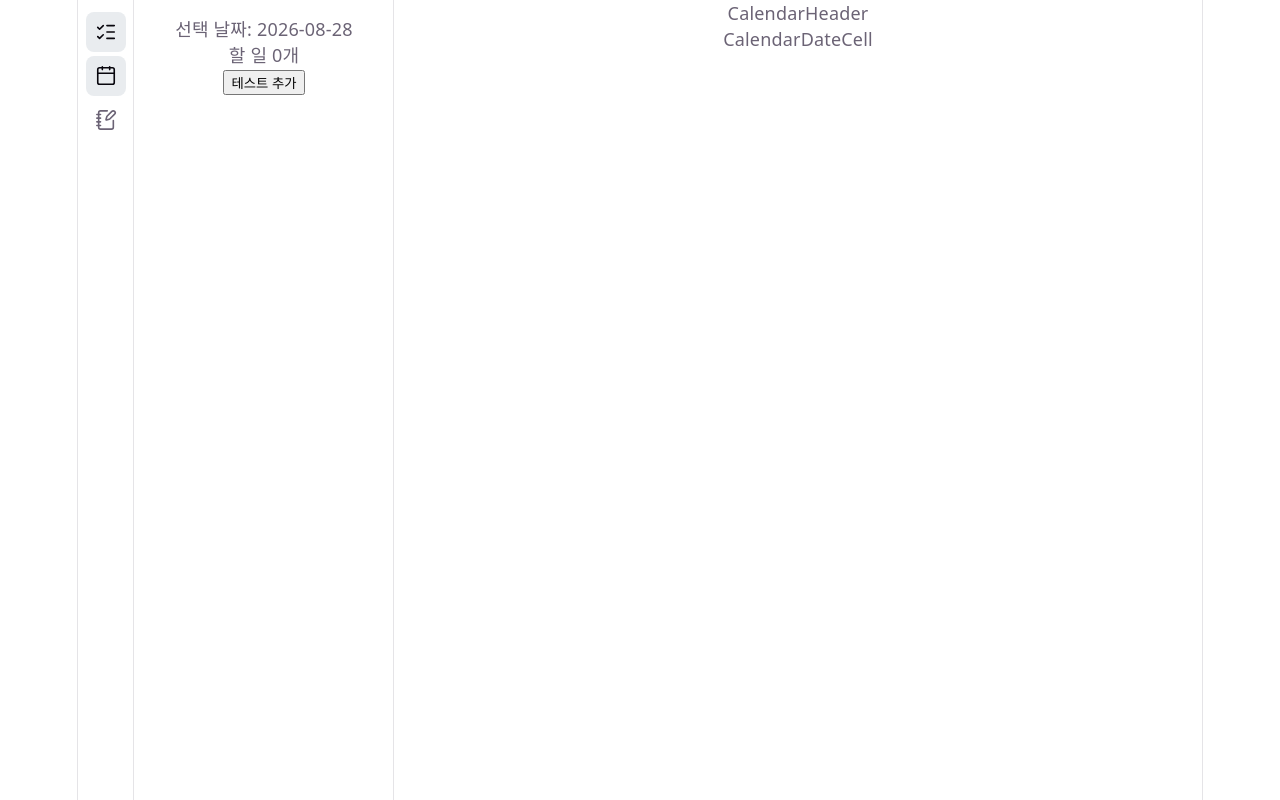
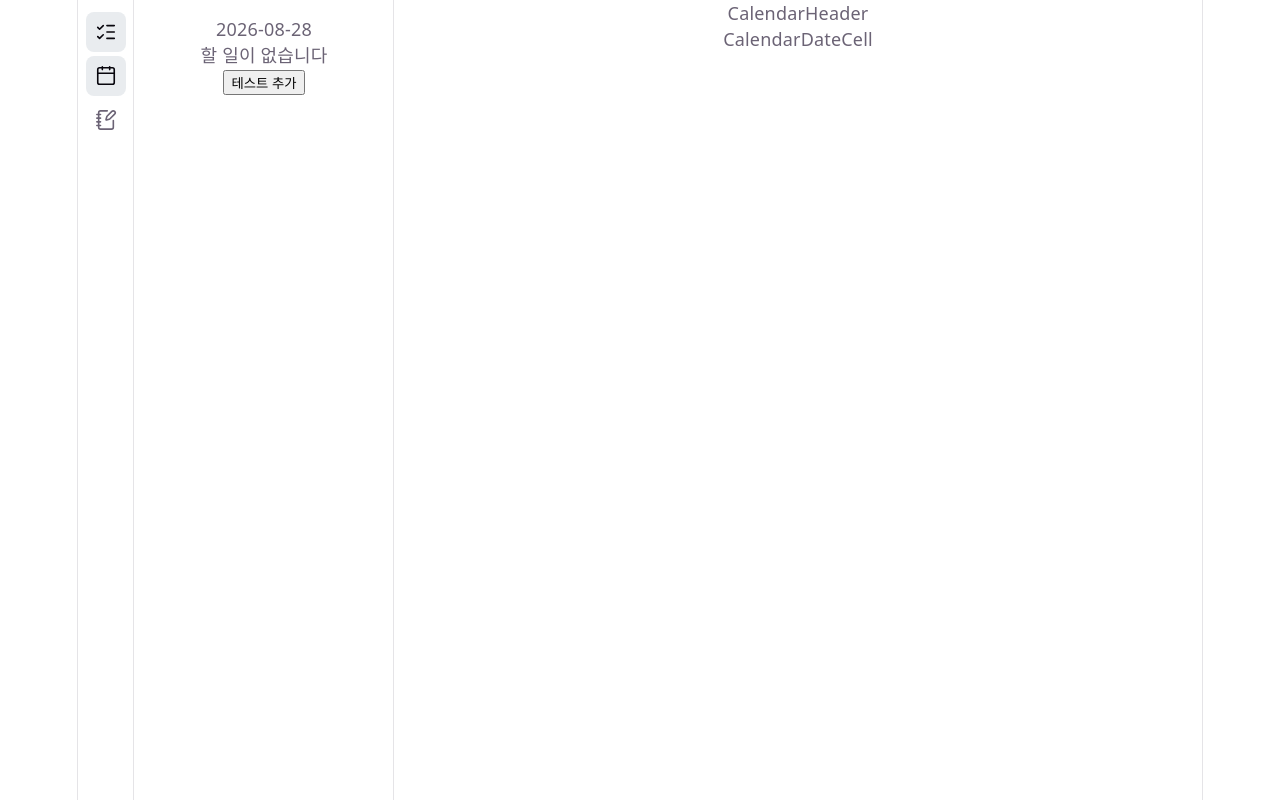
Before and after one commit to HongJeongMin0214/TodoLog, a React (Vite) app: page / in a window 1280 px wide. Built offline with nearby package versions, Linux system fonts and the light colour scheme.

Commit message:
feat: TodoList를 props 기반으로 전환하고 데이터 연결

```diff
--- a/src/components/TodoDrawer/TodoDrawer.tsx
+++ b/src/components/TodoDrawer/TodoDrawer.tsx
@@ -2,14 +2,15 @@ import { useState } from 'react'
 import './TodoDrawer.css'
 import useTodos from '../../hooks/useTodos'
 import { todayKey } from '../../lib/date'
+import TodoList from './TodoList'
 
 interface TodoDrawerProps {
   isOpen: boolean
 }
 
 function TodoDrawer({ isOpen }: TodoDrawerProps) {
-  const [selectedDate] = useState<string>(() => todayKey()) // 페이지가 처음 렌더링될 때 오늘 날짜를 선택된 날짜로 초기화 (setter는 8단계에서 되살림)
-  const { getTodos, addTodo } = useTodos()
+  const [selectedDate] = useState<string>(() => todayKey())
+  const { getTodos, addTodo, toggleTodo, removeTodo } = useTodos()
 
   const todos = getTodos(selectedDate)
 
@@ -19,9 +20,14 @@ function TodoDrawer({ isOpen }: TodoDrawerProps) {
       aria-hidden={!isOpen}
     >
       <div className="todo-drawer__inner">
-        {/* 임시 확인용 — 다음 단계에서 TodoList/MiniCalendar로 교체 */}
-        <p>선택 날짜: {selectedDate}</p>
-        <p>할 일 {todos.length}개</p>
+        <p className="todo-drawer__date">{selectedDate}</p>
+
+        <TodoList
+          todos={todos}
+          onToggle={(id) => toggleTodo(selectedDate, id)}
+          onRemove={(id) => removeTodo(selectedDate, id)}
+        />
+
         {/* 즉시 실행되는 것을 막기 위해 반드시 앞에 () =>를 붙여서 클릭 대기 상태로 포장 */}
         <button type="button" onClick={() => addTodo(selectedDate, '테스트 할 일')}>
           테스트 추가
--- a/src/components/TodoDrawer/TodoItem.tsx
+++ b/src/components/TodoDrawer/TodoItem.tsx
@@ -1,5 +1,29 @@
-function TodoItem() {
-  return <li className="todo-item">TodoItem</li>
+import type { Todo } from '../../types/todo'
+
+interface TodoItemProps {
+  todo: Todo
+  onToggle: (id: string) => void
+  onRemove: (id: string) => void
+}
+
+function TodoItem({ todo, onToggle, onRemove }: TodoItemProps) {
+  return (
+    <li className="todo-item">
+      <label>
+        <input
+          type="checkbox"
+          checked={todo.done}
+          onChange={() => onToggle(todo.id)}
+        />
+        <span className={todo.done ? 'todo-item__text--done' : 'todo-item__text'}>
+          {todo.text}
+        </span>
+      </label>
+      <button type="button" onClick={() => onRemove(todo.id)} aria-label="삭제">
+        ×
+      </button>
+    </li>
+  )
 }
 
 export default TodoItem
--- a/src/components/TodoDrawer/TodoList.tsx
+++ b/src/components/TodoDrawer/TodoList.tsx
@@ -1,9 +1,27 @@
+import type { Todo } from '../../types/todo'
 import TodoItem from './TodoItem'
 
-function TodoList() {
+interface TodoListProps {
+  todos: Todo[]
+  onToggle: (id: string) => void
+  onRemove: (id: string) => void
+}
+
+function TodoList({ todos, onToggle, onRemove }: TodoListProps) {
+  if (todos.length === 0) {
+    return <p className="todo-list__empty">할 일이 없습니다</p>
+  }
+
   return (
     <ul className="todo-list">
-      <TodoItem />
+      {todos.map((todo) => ( // 화살표 뒤에 소괄호 (를 쓰면 return을 생략할 수 있음
+        <TodoItem
+          key={todo.id}
+          todo={todo}
+          onToggle={onToggle}
+          onRemove={onRemove}
+        />
+      ))}
     </ul>
   )
 }
```
